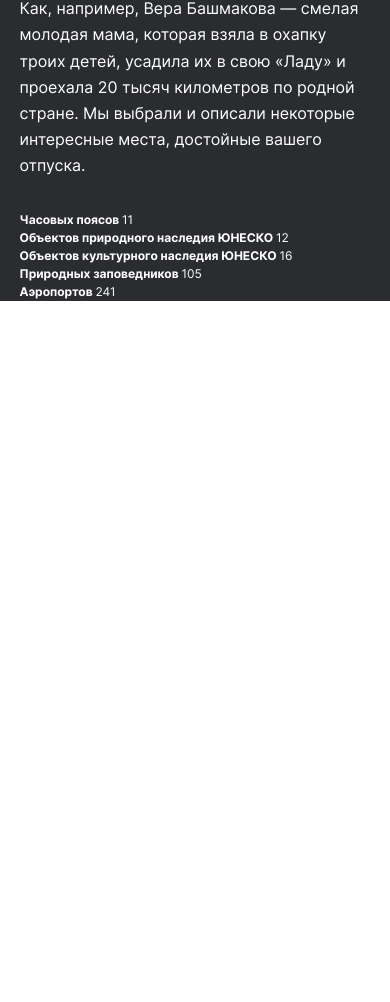
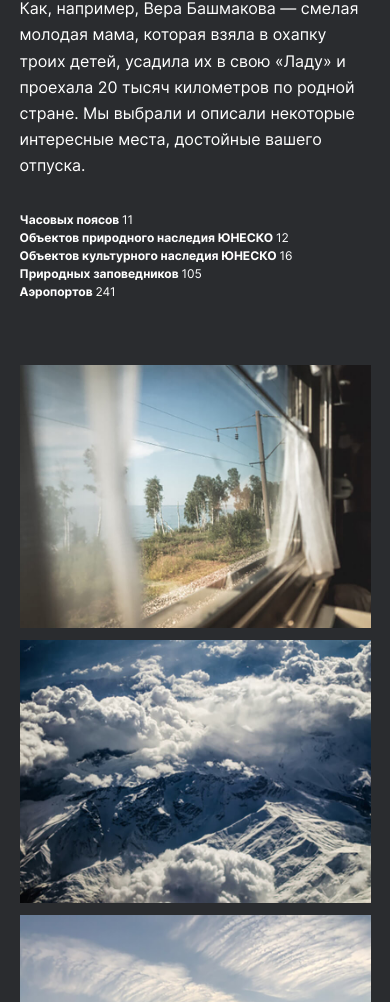
Before and after one commit to insomniac-bear/russian-travel, a plain HTML site: page index.html in a window 390 px wide. Shown: the part 998-2000 px from the top of the page. Before the commit the page ends 1299 px from the top, so only its background shows below. Drawn offline with Linux system fonts and the light colour scheme.

Commit message:
realized adaptive for photos-grid block

```diff
--- a/blocks/photo-grid/__image/photo-grid__image.css
+++ b/blocks/photo-grid/__image/photo-grid__image.css
@@ -2,6 +2,7 @@
   margin: 0;
   padding: 0;
 
-  width: 284px;
-  height: 213px;
+  min-width: 284px;
+  width: 100%;
+  height: auto;
 }
--- a/blocks/photo-grid/photo-grid.css
+++ b/blocks/photo-grid/photo-grid.css
@@ -1,11 +1,27 @@
 .photo-grid {
   display: grid;
-  grid-template-columns: repeat(4, 1fr);
-  grid-template-rows: repeat(3, 1fr);
+  grid-template-columns: repeat(auto-fit, minmax(284px, max-content));
   gap: 16px;
 
   padding-top: 92px;
 
-  min-width: 320px;
+  min-width: 288px;
   width: 100%;
 }
+
+@media screen and (max-width: 1023px) {
+  .photo-grid {
+    margin: 0 auto;
+    padding-top: 87px;
+
+    width: 93.75%;
+  }
+}
+
+@media screen and (max-width: 767px) {
+  .photo-grid {
+    gap: 12px;
+    padding-top: 64px;
+    width: 90%;
+  }
+}
--- a/index.html
+++ b/index.html
@@ -50,7 +50,7 @@
           </li>
         </ul>
       </section>
-      <!-- <section class="photo-grid">
+      <section class="photo-grid">
         <img src="./images/photo-grid-train.jpg" alt="" class="photo-grid__image"/>
         <img src="./images/photo-grid-atharva-tulsi.jpg" alt="" class="photo-grid__image"/>
         <img src="./images/photo-grid-tuman.jpg" alt="" class="photo-grid__image"/>
@@ -64,7 +64,7 @@
         <img src="./images/photo-grid-baikal-2.jpg" alt="" class="photo-grid__image"/>
         <img src="./images/photo-grid-ergaki.jpg" alt="" class="photo-grid__image"/>
       </section>
-      <section class="places">
+      <!-- <section class="places">
         <article class="place">
           <h2 class="place__title">Куршская коса</h2>
           <div class="place__link-container">
```
